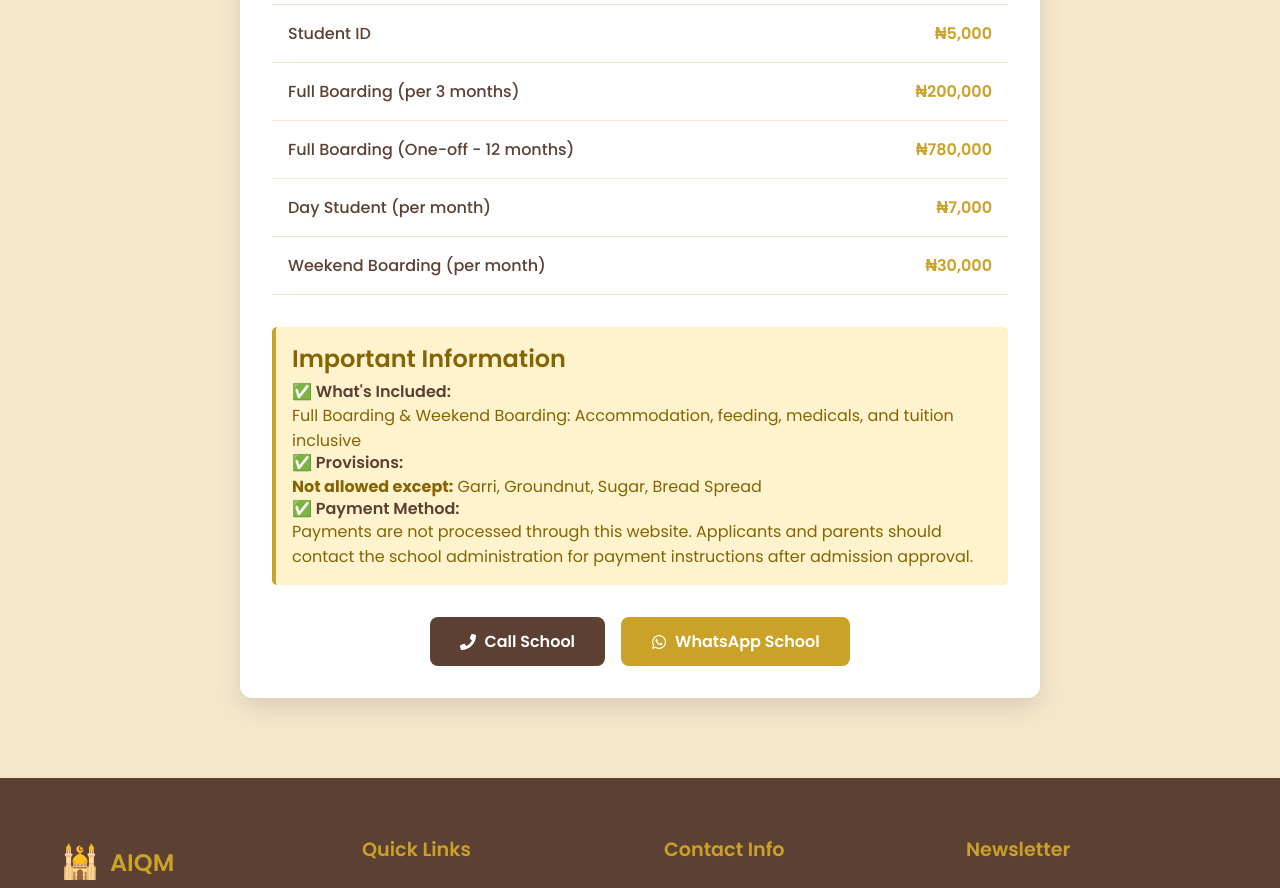
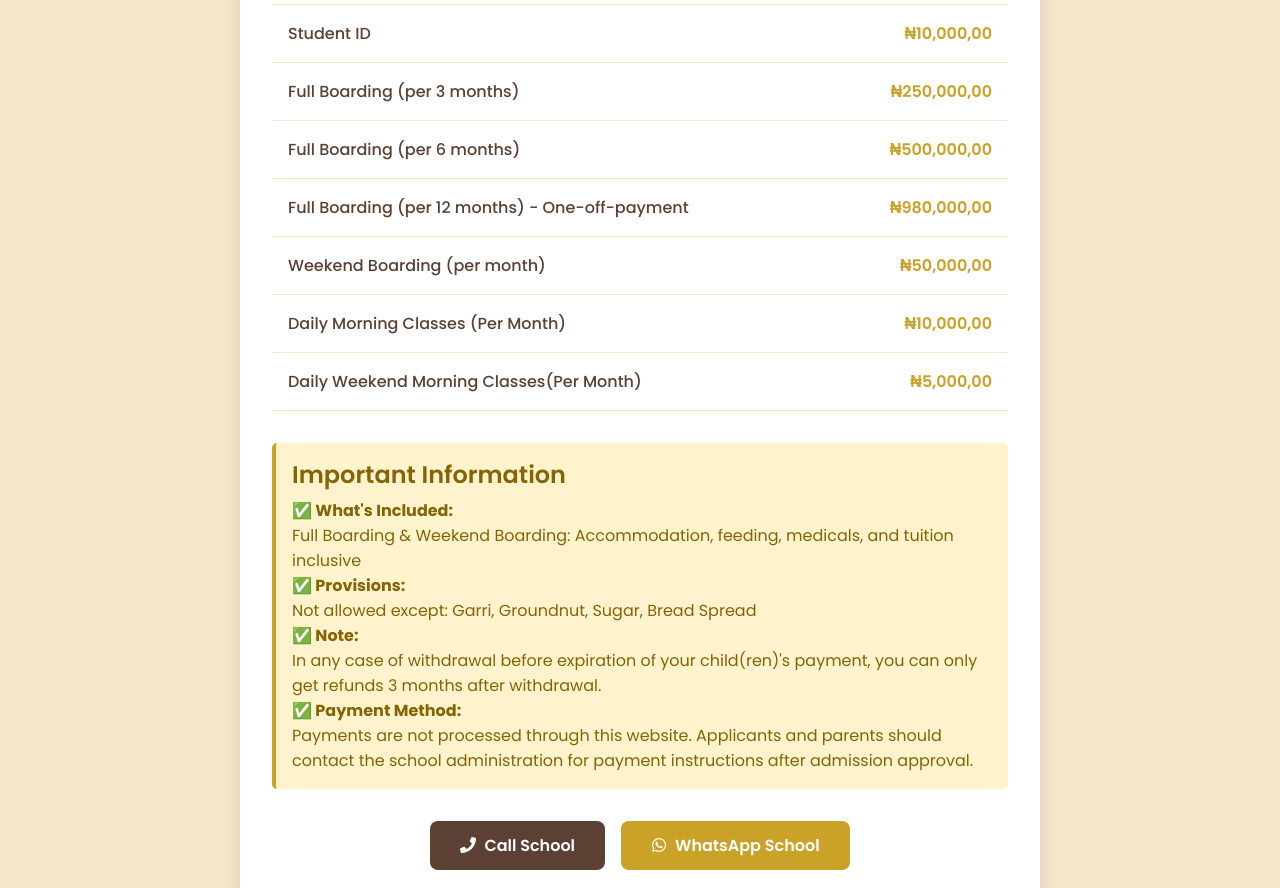
Before and after one commit to The-prime-chill1/Ali_institute_for_qur-an_memorization_-AIQM-, a React (Vite) app: page /fees in a window 1280 px wide. Shown: the part 660-1548 px from the top of the page. Built offline with nearby package versions, Linux system fonts and the light colour scheme.

Commit message:
fees upbdate

```diff
--- a/src/pages/Fees.jsx
+++ b/src/pages/Fees.jsx
@@ -1,3 +1,88 @@
+// // // src/pages/Fees.jsx
+// // import React, { useEffect } from 'react';
+// // import { FaPhone, FaWhatsapp } from 'react-icons/fa';
+// // import '../css/fees.css';
+
+// // const Fees = () => {
+// //   useEffect(() => {
+// //     document.title = 'AIQM - Fees Structure | Ali Institute For Qur\'an Memorization';
+// //   }, []);
+
+
+
+
+// // const feeStructure = [
+// //   { item: 'Application Fee', amount: '₦5,000' },
+// //   { item: 'Uniform (4 Pairs)', amount: '₦60,000' },
+// //   { item: 'Female Jumu\'ah Wear', amount: '₦15,000' },
+// //   { item: 'Student ID', amount: '₦5,000' },
+// //   { item: 'Full Boarding (per 3 months)', amount: '₦200,000' },
+// //   { item: 'Full Boarding (One-off - 12 months)', amount: '₦780,000' },
+// //   { item: 'Day Student (per month)', amount: '₦7,000' },
+// //   { item: 'Weekend Boarding (per month)', amount: '₦30,000' }
+// // ];
+
+// //   return (
+// //     <main className="fees-page">
+// //       <div className="page-header">
+// //         <div className="container">
+// //           <h1>Fees Structure</h1>
+// //           <p>Transparent and Affordable Fee Structure</p>
+// //         </div>
+// //       </div>
+
+// //       <section className="fees-table-section section">
+// //         <div className="container">
+// //           <div className="fees-card">
+// //             <h2>Fee Breakdown</h2>
+// //             <div className="fee-items">
+// //               {feeStructure.map((fee, index) => (
+// //                 <div key={index} className="fee-row">
+// //                   <span className="fee-item">{fee.item}</span>
+// //                   <span className="fee-amount">{fee.amount}</span>
+// //                 </div>
+// //               ))}
+// //             </div>
+
+// //             <div className="notice-box">
+// //                 <h3>Important Information</h3>
+
+// //                 <div className="notice-section">
+// //                   <h4>✅ What's Included:</h4>
+// //                   <p>Full Boarding & Weekend Boarding: Accommodation, feeding, medicals, and tuition inclusive</p>
+// //                 </div>
+
+// //                 <div className="notice-section">
+// //                   <h4>✅ Provisions:</h4>
+// //                   <p><strong>Not allowed except:</strong> {provisions.join(', ')}</p>
+// //                 </div>
+
+// //                 <div className="notice-section">
+// //                   <h4>✅ Payment Method:</h4>
+// //                   <p>Payments are not processed through this website. Applicants and parents should contact the school administration for payment instructions after admission approval.</p>
+// //                 </div>
+// //               </div>
+
+// //             <div className="contact-buttons">
+// //               <a href="tel:+2349039785732" className="btn btn-secondary">
+// //                 <FaPhone /> Call School
+// //               </a>
+// //               <a href="https://wa.me/2349039785732" className="btn btn-primary">
+// //                 <FaWhatsapp /> WhatsApp School
+// //               </a>
+// //             </div>
+// //           </div>
+// //         </div>
+// //       </section>
+// //     </main>
+// //   );
+// // };
+
+// // export default Fees;
+
+
+
+
 // // src/pages/Fees.jsx
 // import React, { useEffect } from 'react';
 // import { FaPhone, FaWhatsapp } from 'react-icons/fa';
@@ -8,19 +93,20 @@
 //     document.title = 'AIQM - Fees Structure | Ali Institute For Qur\'an Memorization';
 //   }, []);
 
+//   const feeStructure = [
+//     { item: 'Application Fee', amount: '₦5,000' },
+//     { item: 'Uniform (4 Pairs)', amount: '₦60,000' },
+//     { item: 'Female Jumu\'ah Wear', amount: '₦15,000' },
+//     { item: 'Student ID', amount: '₦5,000' },
+//     { item: 'Full Boarding (per 3 months)', amount: '₦200,000' },
+//     { item: 'Full Boarding (One-off - 12 months)', amount: '₦780,000' },
+//     { item: 'Day Student (per month)', amount: '₦7,000' },
+//     { item: 'Weekend Boarding (per month)', amount: '₦30,000' }
 
+//   ];
 
-
-// const feeStructure = [
-//   { item: 'Application Fee', amount: '₦5,000' },
-//   { item: 'Uniform (4 Pairs)', amount: '₦60,000' },
-//   { item: 'Female Jumu\'ah Wear', amount: '₦15,000' },
-//   { item: 'Student ID', amount: '₦5,000' },
-//   { item: 'Full Boarding (per 3 months)', amount: '₦200,000' },
-//   { item: 'Full Boarding (One-off - 12 months)', amount: '₦780,000' },
-//   { item: 'Day Student (per month)', amount: '₦7,000' },
-//   { item: 'Weekend Boarding (per month)', amount: '₦30,000' }
-// ];
+//   // ✅ Add this - the missing provisions array
+//   const provisions = ['Garri', 'Groundnut', 'Sugar', 'Bread Spread'];
 
 //   return (
 //     <main className="fees-page">
@@ -45,23 +131,23 @@
 //             </div>
 
 //             <div className="notice-box">
-//                 <h3>Important Information</h3>
+//               <h3>Important Information</h3>
 
-//                 <div className="notice-section">
-//                   <h4>✅ What's Included:</h4>
-//                   <p>Full Boarding & Weekend Boarding: Accommodation, feeding, medicals, and tuition inclusive</p>
-//                 </div>
+//               <div className="notice-section">
+//                 <h4>✅ What's Included:</h4>
+//                 <p>Full Boarding & Weekend Boarding: Accommodation, feeding, medicals, and tuition inclusive</p>
+//               </div>
 
-//                 <div className="notice-section">
-//                   <h4>✅ Provisions:</h4>
-//                   <p><strong>Not allowed except:</strong> {provisions.join(', ')}</p>
-//                 </div>
+//               <div className="notice-section">
+//                 <h4>✅ Provisions:</h4>
+//                 <p><strong>Not allowed except:</strong> {provisions.join(', ')}</p>
+//               </div>
 
-//                 <div className="notice-section">
-//                   <h4>✅ Payment Method:</h4>
-//                   <p>Payments are not processed through this website. Applicants and parents should contact the school administration for payment instructions after admission approval.</p>
-//                 </div>
+//               <div className="notice-section">
+//                 <h4>✅ Payment Method:</h4>
+//                 <p>Payments are not processed through this website. Applicants and parents should contact the school administration for payment instructions after admission approval.</p>
 //               </div>
+//             </div>
 
 //             <div className="contact-buttons">
 //               <a href="tel:+2349039785732" className="btn btn-secondary">
@@ -83,6 +169,10 @@
 
 
 
+
+
+
+
 // src/pages/Fees.jsx
 import React, { useEffect } from 'react';
 import { FaPhone, FaWhatsapp } from 'react-icons/fa';
@@ -93,18 +183,20 @@ const Fees = () => {
     document.title = 'AIQM - Fees Structure | Ali Institute For Qur\'an Memorization';
   }, []);
 
+  // ✅ CORRECTED fee structure based on the official image
   const feeStructure = [
-    { item: 'Application Fee', amount: '₦5,000' },
-    { item: 'Uniform (4 Pairs)', amount: '₦60,000' },
-    { item: 'Female Jumu\'ah Wear', amount: '₦15,000' },
-    { item: 'Student ID', amount: '₦5,000' },
-    { item: 'Full Boarding (per 3 months)', amount: '₦200,000' },
-    { item: 'Full Boarding (One-off - 12 months)', amount: '₦780,000' },
-    { item: 'Day Student (per month)', amount: '₦7,000' },
-    { item: 'Weekend Boarding (per month)', amount: '₦30,000' }
+    { item: 'Application Form', amount: '₦10,000,00' },
+    { item: 'Uniform (4 Pairs)', amount: '₦80,000,00' },
+    { item: 'Female Jumu\'ah Wear', amount: '₦20,000,00' },
+    { item: 'Student ID', amount: '₦10,000,00' },
+    { item: 'Full Boarding (per 3 months)', amount: '₦250,000,00' },
+    { item: 'Full Boarding (per 6 months) ', amount: '₦500,000,00' },
+    { item: 'Full Boarding (per 12 months) - One-off-payment', amount: '₦980,000,00' },
+    { item: 'Weekend Boarding (per  month)', amount: '₦50,000,00' },
+    { item: 'Daily Morning Classes (Per Month)', amount: '₦10,000,00' },
+    { item: 'Daily Weekend Morning Classes(Per Month)', amount: '₦5,000,00' }
   ];
 
-  // ✅ Add this - the missing provisions array
   const provisions = ['Garri', 'Groundnut', 'Sugar', 'Bread Spread'];
 
   return (
@@ -132,20 +224,18 @@ const Fees = () => {
             <div className="notice-box">
               <h3>Important Information</h3>
 
-              <div className="notice-section">
-                <h4>✅ What's Included:</h4>
-                <p>Full Boarding & Weekend Boarding: Accommodation, feeding, medicals, and tuition inclusive</p>
-              </div>
+              <p><strong>✅ What's Included:</strong><br />
+              Full Boarding & Weekend Boarding: Accommodation, feeding, medicals, and tuition inclusive</p>
 
-              <div className="notice-section">
-                <h4>✅ Provisions:</h4>
-                <p><strong>Not allowed except:</strong> {provisions.join(', ')}</p>
-              </div>
+              <p><strong>✅ Provisions:</strong><br />
+              Not allowed except: {provisions.join(', ')}</p>
 
-              <div className="notice-section">
-                <h4>✅ Payment Method:</h4>
-                <p>Payments are not processed through this website. Applicants and parents should contact the school administration for payment instructions after admission approval.</p>
-              </div>
+              <p><strong>✅ Note:</strong><br />
+               In any case of withdrawal before expiration of your child(ren)'s payment,
+                you can only get refunds 3 months after withdrawal.</p>
+
+              <p><strong>✅ Payment Method:</strong><br />
+              Payments are not processed through this website. Applicants and parents should contact the school administration for payment instructions after admission approval.</p>
             </div>
 
             <div className="contact-buttons">
```
